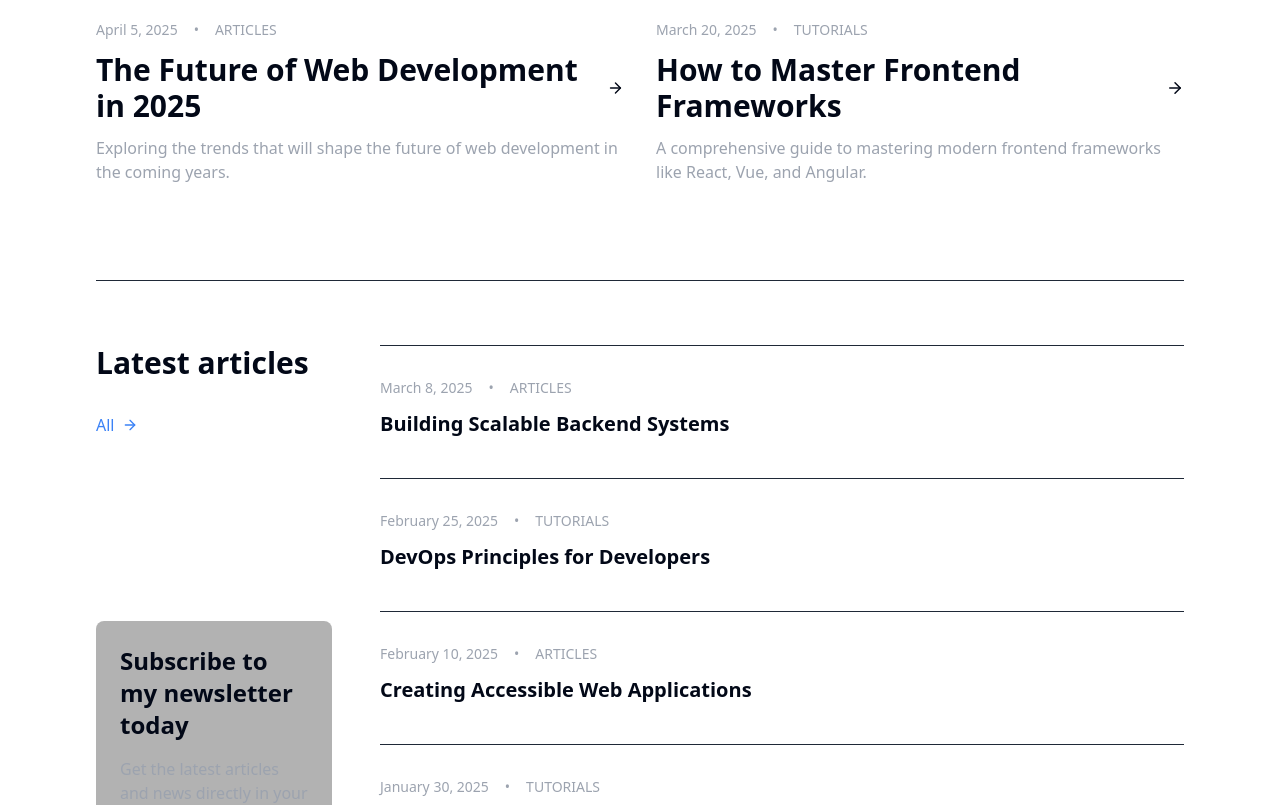
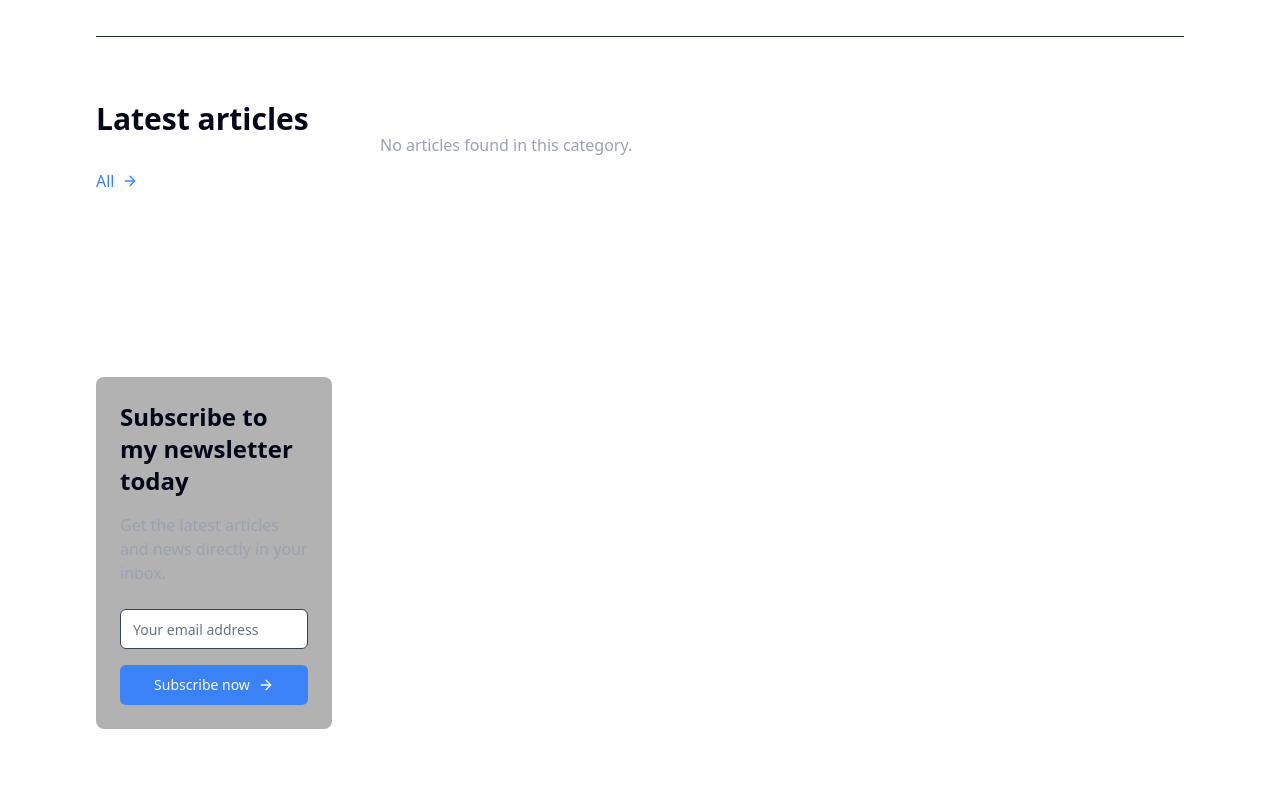
Before and after one commit to VuongUranus/react-it-showcase-folio, a React (Vite) app: page /blog in a window 1280 px wide. Shown: the part 360-1165 px from the top of the page. Built offline with nearby package versions, Linux system fonts and the light colour scheme.

Commit message:
update code

```diff
--- a/src/pages/Blog.tsx
+++ b/src/pages/Blog.tsx
@@ -10,70 +10,70 @@ import { Link } from 'react-router-dom';
 
 // Blog post sample data with categories
 const blogPosts = [
-  {
-    id: 1,
-    title: "The Future of Web Development in 2025",
-    excerpt: "Exploring the trends that will shape the future of web development in the coming years.",
-    date: "April 5, 2025",
-    category: "ARTICLES",
-    slug: "future-web-development-2025"
-  },
-  {
-    id: 2,
-    title: "How to Master Frontend Frameworks",
-    excerpt: "A comprehensive guide to mastering modern frontend frameworks like React, Vue, and Angular.",
-    date: "March 20, 2025",
-    category: "TUTORIALS",
-    slug: "master-frontend-frameworks"
-  },
-  {
-    id: 3,
-    title: "Building Scalable Backend Systems",
-    excerpt: "Best practices for designing and implementing scalable backend systems for your applications.",
-    date: "March 8, 2025",
-    category: "ARTICLES",
-    slug: "scalable-backend-systems"
-  },
-  {
-    id: 4,
-    title: "DevOps Principles for Developers",
-    excerpt: "Essential DevOps practices that every developer should understand and implement.",
-    date: "February 25, 2025",
-    category: "TUTORIALS",
-    slug: "devops-principles"
-  },
-  {
-    id: 5,
-    title: "Creating Accessible Web Applications",
-    excerpt: "How to ensure your web applications are accessible to all users, including those with disabilities.",
-    date: "February 10, 2025",
-    category: "ARTICLES",
-    slug: "accessible-web-applications"
-  },
-  {
-    id: 6,
-    title: "TypeScript Best Practices for 2025",
-    excerpt: "The latest best practices for writing clean, maintainable TypeScript code in your projects.",
-    date: "January 30, 2025",
-    category: "TUTORIALS",
-    slug: "typescript-best-practices-2025"
-  },
-  {
-    id: 7,
-    title: "7 Great Web Development Languages to Learn this Year",
-    excerpt: "A curated list of programming languages that will boost your career in web development.",
-    date: "January 15, 2025",
-    category: "ARTICLES",
-    slug: "web-development-languages"
-  },
-  {
-    id: 8,
-    title: "8 Tips to Improve your Web Development Skills in 2025",
-    excerpt: "Practical tips and strategies to level up your web development skills this year.",
-    date: "January 5, 2025",
-    category: "ARTICLES",
-    slug: "improve-web-development-skills"
-  }
+  // {
+  //   id: 1,
+  //   title: "The Future of Web Development in 2025",
+  //   excerpt: "Exploring the trends that will shape the future of web development in the coming years.",
+  //   date: "April 5, 2025",
+  //   category: "ARTICLES",
+  //   slug: "future-web-development-2025"
+  // },
+  // {
+  //   id: 2,
+  //   title: "How to Master Frontend Frameworks",
+  //   excerpt: "A comprehensive guide to mastering modern frontend frameworks like React, Vue, and Angular.",
+  //   date: "March 20, 2025",
+  //   category: "TUTORIALS",
+  //   slug: "master-frontend-frameworks"
+  // },
+  // {
+  //   id: 3,
+  //   title: "Building Scalable Backend Systems",
+  //   excerpt: "Best practices for designing and implementing scalable backend systems for your applications.",
+  //   date: "March 8, 2025",
+  //   category: "ARTICLES",
+  //   slug: "scalable-backend-systems"
+  // },
+  // {
+  //   id: 4,
+  //   title: "DevOps Principles for Developers",
+  //   excerpt: "Essential DevOps practices that every developer should understand and implement.",
+  //   date: "February 25, 2025",
+  //   category: "TUTORIALS",
+  //   slug: "devops-principles"
+  // },
+  // {
+  //   id: 5,
+  //   title: "Creating Accessible Web Applications",
+  //   excerpt: "How to ensure your web applications are accessible to all users, including those with disabilities.",
+  //   date: "February 10, 2025",
+  //   category: "ARTICLES",
+  //   slug: "accessible-web-applications"
+  // },
+  // {
+  //   id: 6,
+  //   title: "TypeScript Best Practices for 2025",
+  //   excerpt: "The latest best practices for writing clean, maintainable TypeScript code in your projects.",
+  //   date: "January 30, 2025",
+  //   category: "TUTORIALS",
+  //   slug: "typescript-best-practices-2025"
+  // },
+  // {
+  //   id: 7,
+  //   title: "7 Great Web Development Languages to Learn this Year",
+  //   excerpt: "A curated list of programming languages that will boost your career in web development.",
+  //   date: "January 15, 2025",
+  //   category: "ARTICLES",
+  //   slug: "web-development-languages"
+  // },
+  // {
+  //   id: 8,
+  //   title: "8 Tips to Improve your Web Development Skills in 2025",
+  //   excerpt: "Practical tips and strategies to level up your web development skills this year.",
+  //   date: "January 5, 2025",
+  //   category: "ARTICLES",
+  //   slug: "improve-web-development-skills"
+  // }
 ];
 
 interface BlogCardProps {
```
